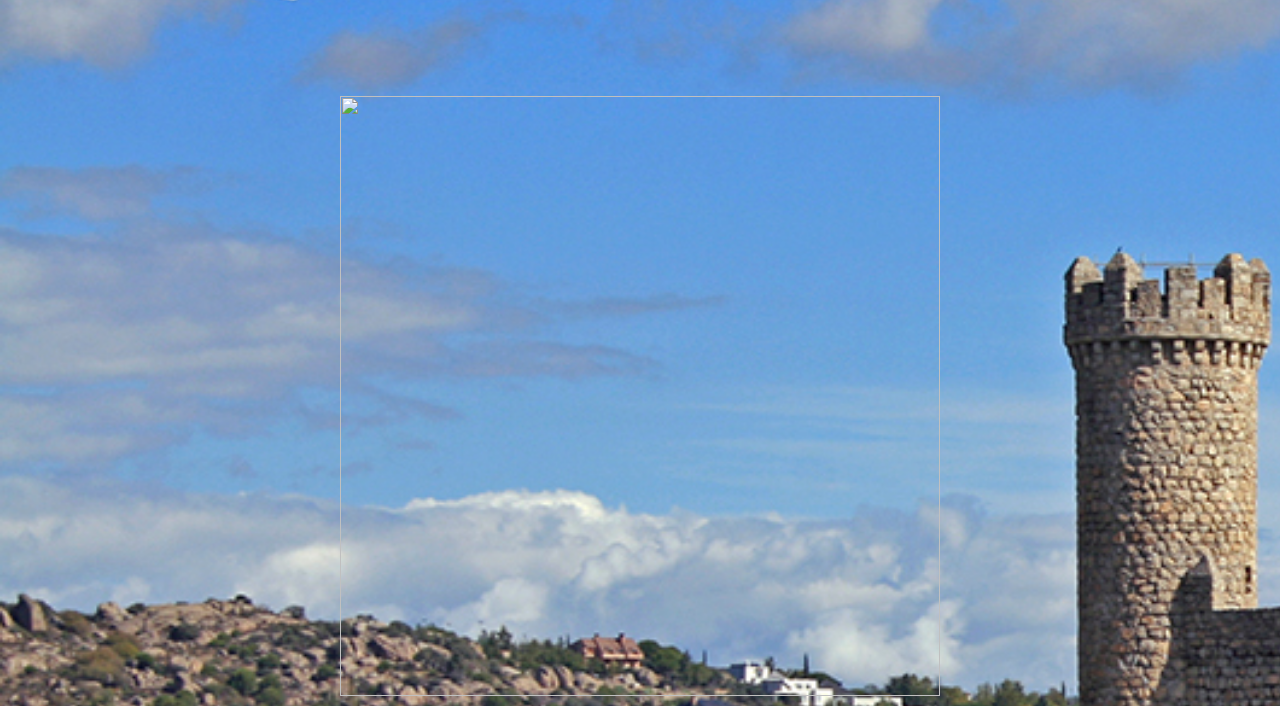
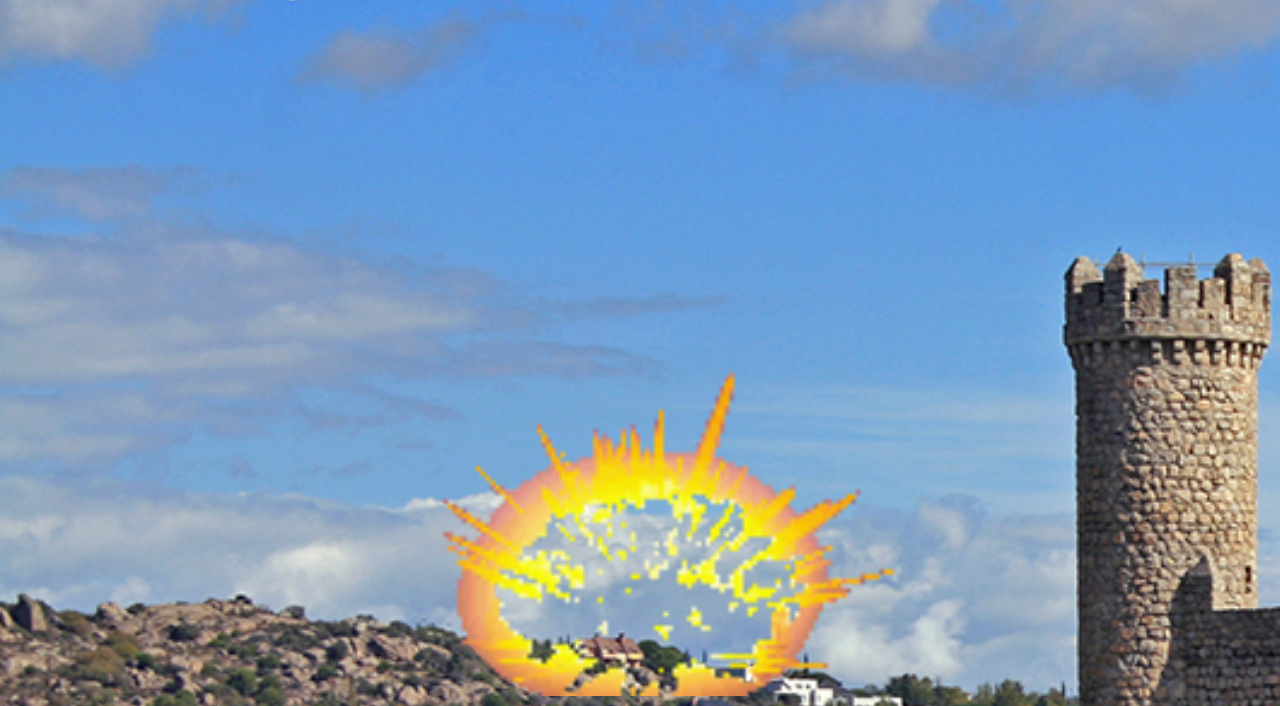
Before and after one commit to hectorprzz/furbo, a plain HTML site: page torrelodones.html in a window 1280 px wide. Shown: the part 94-800 px from the top of the page. Drawn offline with Linux system fonts and the light colour scheme.

Commit message:
Update torrelodones.html

```diff
--- a/torrelodones.html
+++ b/torrelodones.html
@@ -4,7 +4,7 @@
     <meta charset="UTF-8">
     <meta name="viewport" content="width=device-width, initial-scale=1.0">
     <title>patatas con tomate</title>
-    <link rel="shorcut icon" href="images/icono.png">
+    <link rel="shorcut icon" href="icono.png">
     <link rel="stylesheet" href="styletorre.css">
     <ul>
         <li><a href="index.html"><b>Inicio</b></a></li>
@@ -13,7 +13,7 @@
     </ul>
 </head>
 <body>
-    <img class="bomba" src="images/bomba.gif" alt="">
+    <img class="bomba" src="bomba.gif" alt="">
     <h1>Por no poner mas buses</h1>
     <label class="switch">
         <input type="checkbox">
```
